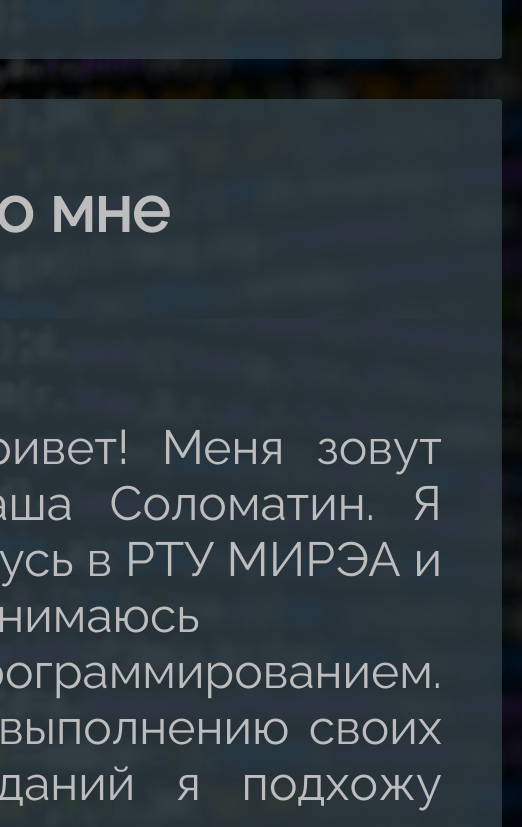
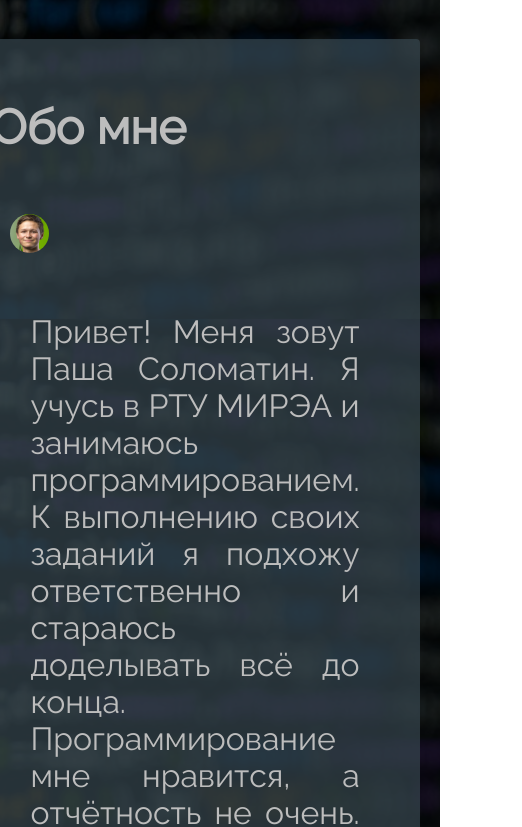
Before and after one commit to PenzaStreetGames/WebStory, a plain HTML site: page index.html in a window 390 px wide. Shown: the part 525-1352 px from the top of the page, 522 px wide, since content can reach past the window. Drawn offline with Linux system fonts and the light colour scheme; a web font is replaced by a local one.

Commit message:
22.12.2021 Когда скоро защита

```diff
--- a/pages/styles/media.css
+++ b/pages/styles/media.css
@@ -3,7 +3,7 @@
         font-size: 2rem;
     }
     .label, .labels_list * {
-        font-size: 4rem;
+        font-size: 3rem;
     }
 }
 @media (max-width: 1200px) {
@@ -11,10 +11,10 @@
         flex-direction: column;
     }
     .content, .content *, .content_list * {
-        font-size: 2rem;
+        font-size: 1.5rem;
     }
     .label, .labels_list * {
-        font-size: 3rem;
+        font-size: 2rem;
     }
 }
 @media (max-width: 768px)  {
@@ -22,9 +22,9 @@
         flex-direction: column;
     }
     .content, .content_list * {
+        font-size: 2rem;
+    }
+    .label, .labels_list * {
         font-size: 3rem;
     }
-    .label, .labels_list * {
-        font-size: 4rem;
-    }
 }
```
